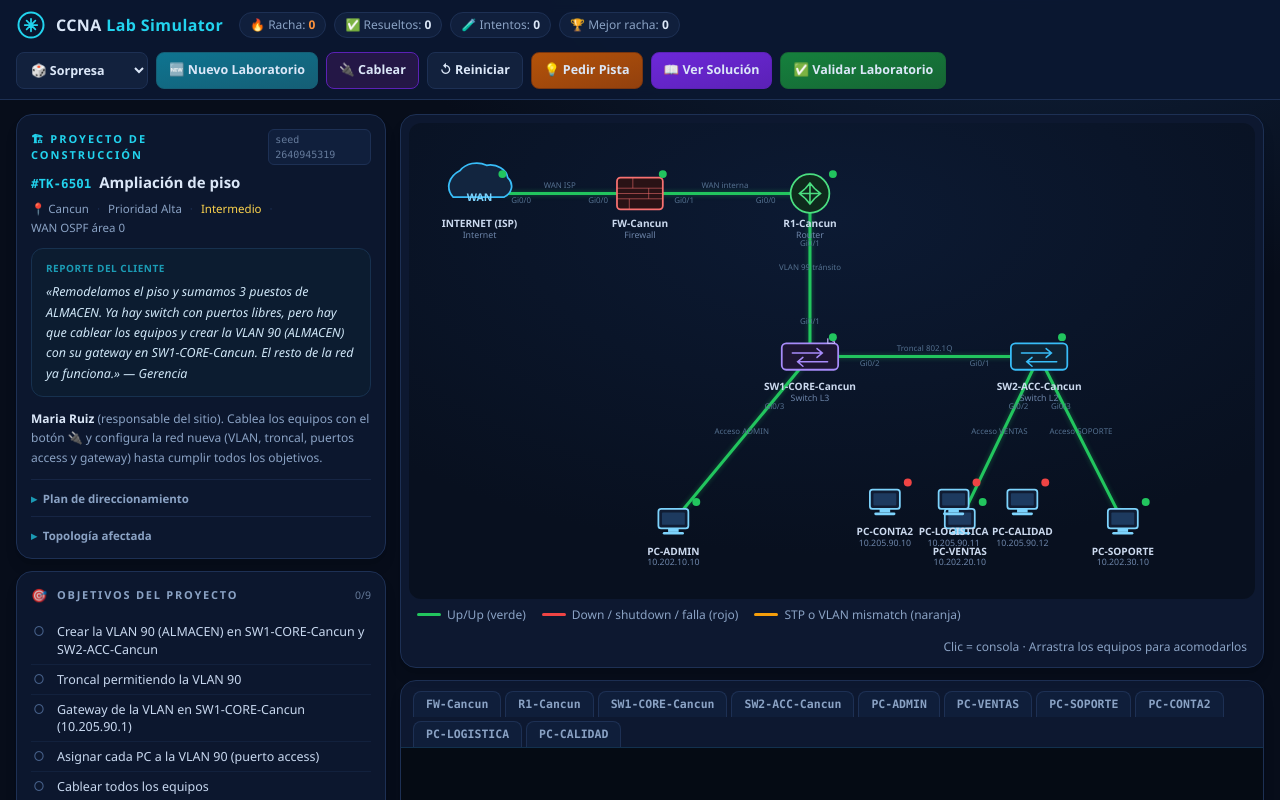
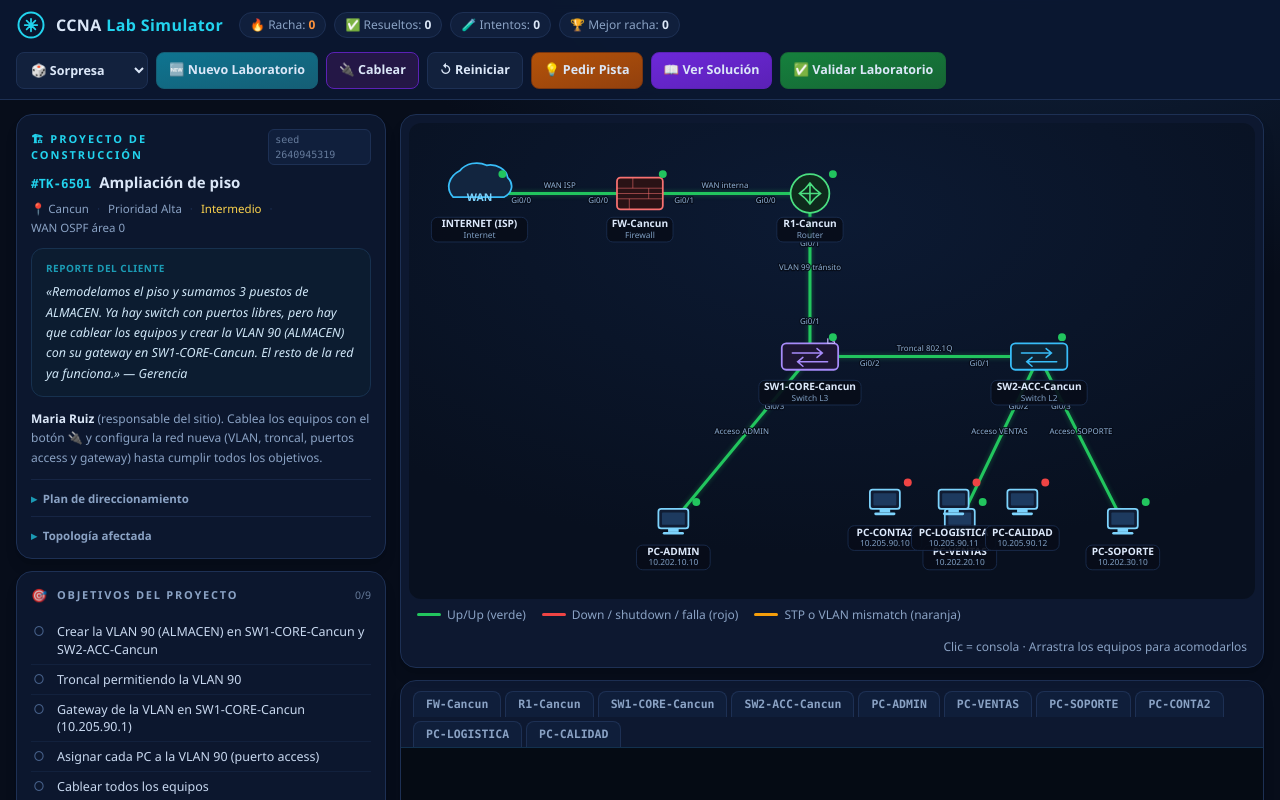
Before and after one commit to lazerboy404/ccna, a React (Vite) app: page / in a window 1280 px wide. Shown: the top 800 px of the page. Built offline with nearby package versions, Linux system fonts and the light colour scheme.

Commit message:
fix(UI): placa de fondo en nombres y halo en etiquetas de enlace para mejor legibilidad

```diff
--- a/src/components/TopologyCanvas.jsx
+++ b/src/components/TopologyCanvas.jsx
@@ -56,6 +56,14 @@ function Icon({ type }) {
 
 const LED_COLOR = { ok: '#22c55e', warn: '#f59e0b', down: '#ef4444' }
 const LINK_CLASS = { ok: 'lk-ok', down: 'lk-down', stp: 'lk-stp', mis: 'lk-mis' }
+
+function LinkTag({ x, y, children }) {
+  return (
+    <text x={x} y={y} className="portlabel" fontSize="9" textAnchor="middle" fill="#8fb0d4" stroke="#070d1a" strokeWidth="2.6" strokeLinejoin="round" style={{ paintOrder: 'stroke' }}>
+      {children}
+    </text>
+  )
+}
 
 export default function TopologyCanvas() {
   const { lab, active, setActive, cabling, connect } = useNetwork()
@@ -169,9 +177,9 @@ export default function TopologyCanvas() {
               <line x1={pa.x} y1={pa.y} x2={pb.x} y2={pb.y} className={'link ' + LINK_CLASS[state]}>
                 <title>{dA.name + ' (' + (l.a.port || 'NIC') + ') ↔ ' + dB.name + ' (' + (l.b.port || 'NIC') + ')\n' + l.label + ' — ' + detail}</title>
               </line>
-              <text x={(pa.x + pb.x) / 2} y={(pa.y + pb.y) / 2 - 6} className="portlabel" fontSize="9" textAnchor="middle" fill="#54708f">{l.label}</text>
-              {l.a.port && <text x={pa.x + (pb.x - pa.x) * 0.26} y={pa.y + (pb.y - pa.y) * 0.26 + 11} className="portlabel" fontSize="9" textAnchor="middle" fill="#54708f">{l.a.port}</text>}
-              {l.b.port && <text x={pa.x + (pb.x - pa.x) * 0.74} y={pa.y + (pb.y - pa.y) * 0.74 + 11} className="portlabel" fontSize="9" textAnchor="middle" fill="#54708f">{l.b.port}</text>}
+              <text x={(pa.x + pb.x) / 2} y={(pa.y + pb.y) / 2 - 6} className="portlabel" fontSize="9" textAnchor="middle" fill="#8fb0d4" stroke="#070d1a" strokeWidth="2.6" strokeLinejoin="round" style={{ paintOrder: 'stroke' }}>{l.label}</text>
+              {l.a.port && <LinkTag x={pa.x + (pb.x - pa.x) * 0.26} y={pa.y + (pb.y - pa.y) * 0.26 + 11}>{l.a.port}</LinkTag>}
+              {l.b.port && <LinkTag x={pa.x + (pb.x - pa.x) * 0.74} y={pa.y + (pb.y - pa.y) * 0.74 + 11}>{l.b.port}</LinkTag>}
             </g>
           )
         })}
@@ -182,6 +190,7 @@ export default function TopologyCanvas() {
           const h = deviceHealth(lab, id)
           const sub = d.type === 'pc' ? d.pc.ip : typeLabel(d.type)
           const isSrc = src && src.dev === id
+          const plateW = Math.max(d.name.length * 6.8, sub.length * 5.8) + 14
           return (
             <g key={id}
               className={'devg' + (active === id ? ' active' : '') + (cabling ? ' movable' : '')}
@@ -192,8 +201,9 @@ export default function TopologyCanvas() {
               onClick={(e) => e.stopPropagation()}>
               <circle cx="0" cy="0" r="40" fill="none" stroke={isSrc ? '#a78bfa' : '#22d3ee'} strokeWidth={isSrc ? 2.5 : 1.5} className="halo" strokeDasharray="4 4" />
               <g className="iconbg"><Icon type={d.type} /></g>
-              <text x="0" y="38" className="devlabel" fontSize="11.5" fontWeight="600" textAnchor="middle" fill="#cbd9ee">{d.name}</text>
-              <text x="0" y="50" className="devsub" fontSize="10" textAnchor="middle" fill="#6c84a8">{sub}</text>
+              <rect x={-plateW / 2} y="27" width={plateW} height="28" rx="7" fill="#070d1a" fillOpacity="0.92" stroke={isSrc ? '#6d5bd0' : '#1d3054'} strokeWidth="0.9" />
+              <text x="0" y="38.5" className="devlabel" fontSize="11.5" fontWeight="600" textAnchor="middle" fill="#dce8fa">{d.name}</text>
+              <text x="0" y="50" className="devsub" fontSize="9.5" textAnchor="middle" fill="#7f9ec2">{sub}</text>
               <circle cx="26" cy="-22" r="4.5" fill={LED_COLOR[h]} />
               <title>{d.name + ' — ' + d.role + '\n' + (cabling ? 'Clic: elegir puerto · Arrastra para mover' : 'Clic para abrir la consola · Arrastra para mover') + (h === 'down' ? '\n⚠ Estado: FALLA' : h === 'warn' ? '\n⚠ Estado: DEGRADADO' : '\n✔ Estado: OK')}</title>
             </g>
```
